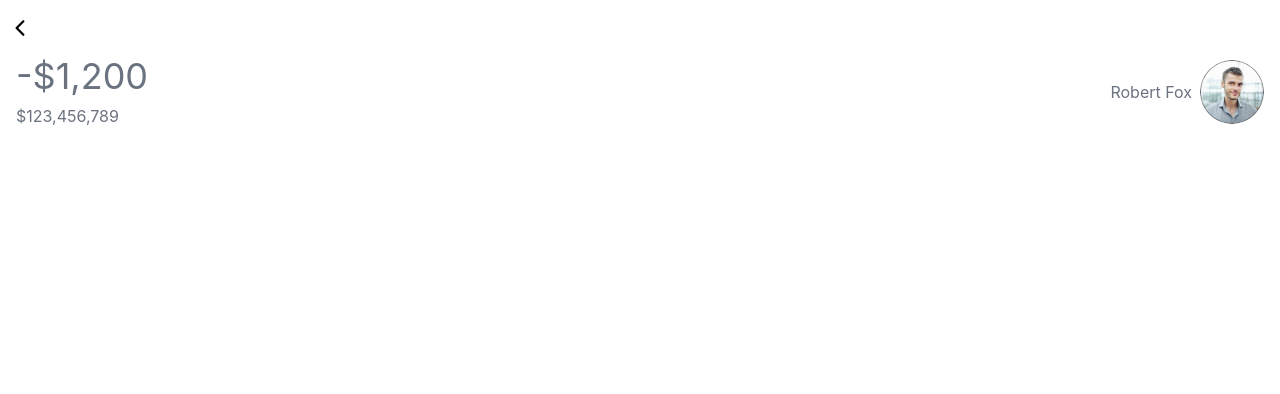
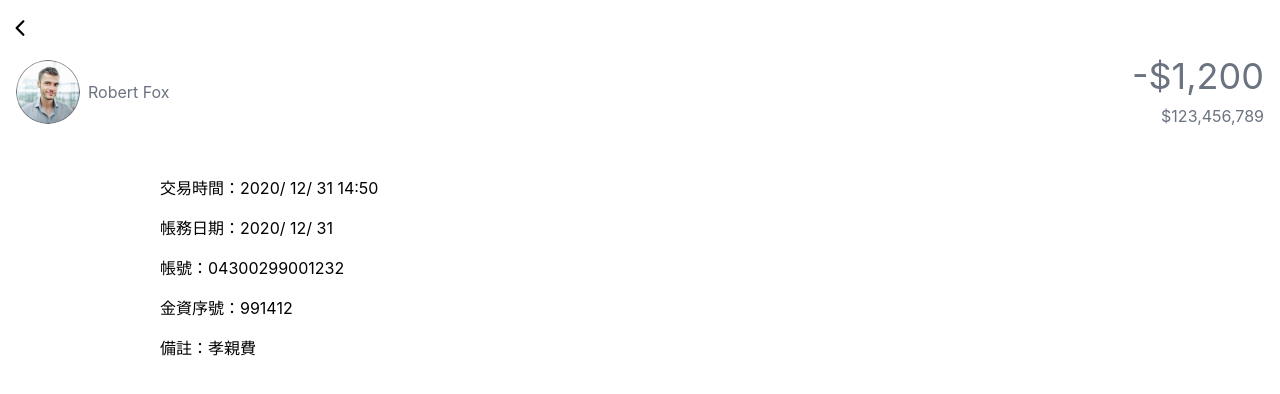
Before and after one commit to kayac-chang/React-Online-Banking, a React (Create React App) app: page /submain/0037c8ca-90ce-4e7b-88a5-a3859210fe4b in a window 1280 px wide. Shown: the top 394 px of the page. Built offline with nearby package versions, Linux system fonts and the light colour scheme.

Commit message:
fix transaction page

```diff
--- a/src/components/submain/transaction/Overview.tsx
+++ /dev/null
@@ -1,25 +0,0 @@
-import { Avatar as IAvatar } from "types";
-
-import Avatar from "components/base/atoms/Avatar";
-
-interface Props extends Omit<IAvatar, "id"> {
-  amount: string;
-  balance: string;
-}
-export default function Overview({ amount, balance, img, name }: Props) {
-  return (
-    <article className="text-gray-500 flex justify-between mx-4">
-      <hgroup className="space-y-2">
-        <h2 className="text-4xl">{amount}</h2>
-
-        <h3>{balance}</h3>
-      </hgroup>
-
-      <figure className="flex justify-end items-center space-x-2">
-        <figcaption>{name}</figcaption>
-
-        <Avatar img={img} name={name} className="h-16" />
-      </figure>
-    </article>
-  );
-}
--- a/src/pages/SubMain/Transaction.tsx
+++ b/src/pages/SubMain/Transaction.tsx
@@ -1,12 +1,40 @@
-// import { useParams } from "react-router-dom";
-
 import Header from "components/base/organisms/Header";
-import Overview from "components/submain/transaction/Overview";
-
+import { Avatar as IAvatar } from "types";
+import Avatar from "components/base/atoms/Avatar";
 import IMG from "assets/avatar/01.png";
 
-function Detail() {
-  return <article></article>;
+type ItemProps = {
+  label: string;
+  value: string;
+};
+function Row({ label, value }: ItemProps) {
+  return (
+    <div className="flex py-2">
+      <span>{label}</span>
+      <span>{value}</span>
+    </div>
+  );
+}
+
+interface OverviewProps extends Omit<IAvatar, "id"> {
+  amount: string;
+  balance: string;
+}
+function Overview({ amount, balance, img, name }: OverviewProps) {
+  return (
+    <article className="text-gray-500 flex mx-4">
+      <figure className="flex justify-end items-center space-x-2">
+        <Avatar img={img} name={name} className="h-16" />
+        <figcaption>{name}</figcaption>
+      </figure>
+
+      <hgroup className="space-y-2 flex-1 flex flex-col items-end">
+        <h2 className="text-4xl">{amount}</h2>
+
+        <h3>{balance}</h3>
+      </hgroup>
+    </article>
+  );
 }
 
 export default function Transaction() {
@@ -24,7 +52,13 @@ export default function Transaction() {
           name="Robert Fox"
         />
 
-        <Detail />
+        <article className="w-9/12 mt-10 mx-auto">
+          <Row label="交易時間：" value="2020/ 12/ 31 14:50" />
+          <Row label="帳務日期：" value="2020/ 12/ 31" />
+          <Row label="帳號：" value="04300299001232" />
+          <Row label="金資序號：" value="991412" />
+          <Row label="備註：" value="孝親費" />
+        </article>
       </main>
     </>
   );
```
